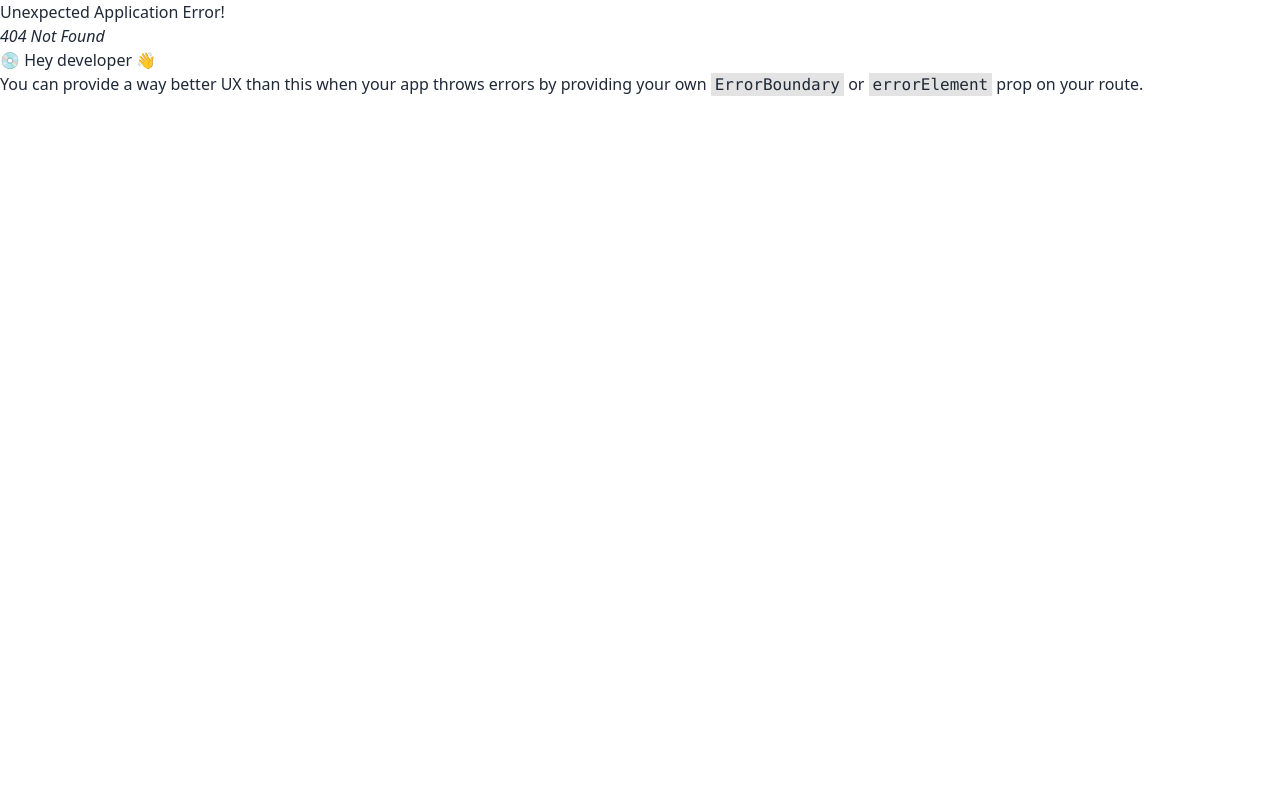
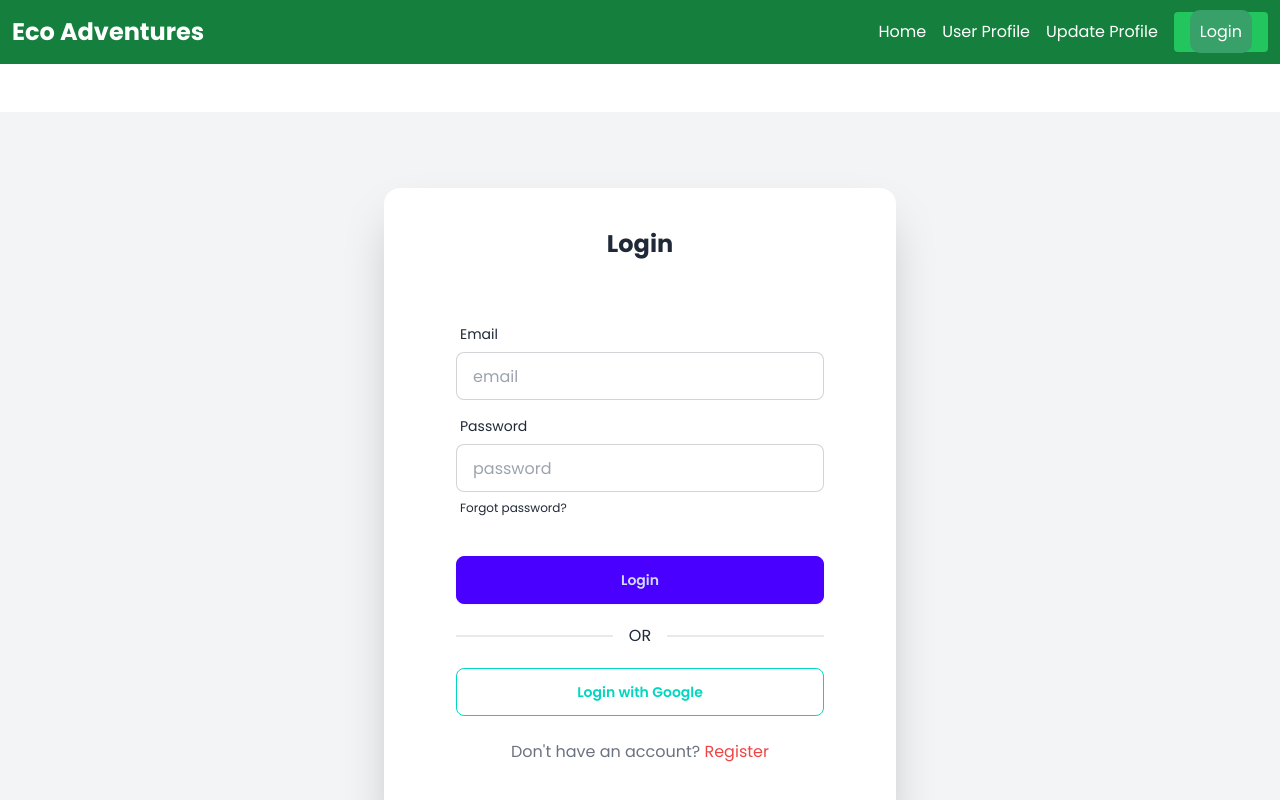
Before and after one commit to sumaya257/eco-adventure-experience, a React (Vite) app: page /login in a window 1280 px wide. Before the commit this address had no page. Shown: the top 800 px of the page. Built offline with nearby package versions, Linux system fonts and the light colour scheme.

Commit message:
login-and-registration-form-structural-build-up-with-route-set-done

```diff
--- a/eslint.config.js
+++ b/eslint.config.js
@@ -1,5 +1,5 @@
 import js from '@eslint/js'
-import globals from 'globals'
+import globals, { node } from 'globals'
 import react from 'eslint-plugin-react'
 import reactHooks from 'eslint-plugin-react-hooks'
 import reactRefresh from 'eslint-plugin-react-refresh'
@@ -10,6 +10,7 @@
     files: ['**/*.{js,jsx}'],
     languageOptions: {
       ecmaVersion: 2020,
+      node: true,
       globals: globals.browser,
       parserOptions: {
         ecmaVersion: 'latest',
--- a/package.json
+++ b/package.json
@@ -18,6 +18,7 @@
     "react": "^18.3.1",
     "react-dom": "^18.3.1",
     "react-router-dom": "^6.28.0",
+    "react-toastify": "^10.0.6",
     "sort-by": "^1.2.0",
     "swiper": "^11.1.15"
   },
--- a/src/Layout/MainLayout.jsx
+++ b/src/Layout/MainLayout.jsx
@@ -2,13 +2,15 @@
 import NavBar from '../components/NavBar'
 import Footer from '../components/Footer'
 import { Outlet } from 'react-router-dom';
+import DynamicTitle from '../components/DynamicTitle';
 
 const MainLayout = () => {
     return (
         <div className='container mx-auto'>
-            <div className='h-[72px] sticky top-0 z-50 backdrop-blur-3xl'>
+            <div className='h-[72px] sticky top-0 z-50 backdrop-blur-3xl mb-10'>
             <NavBar></NavBar>
             </div>
+            <DynamicTitle></DynamicTitle>
             <div className='min-h-[calc(100vh-369px)]'>
             <Outlet></Outlet>
             </div>
--- a/src/components/AdventureDetails.jsx
+++ b/src/components/AdventureDetails.jsx
@@ -71,7 +71,6 @@
               ))}
             </ul>
           </div>
-
           <p className="text-sm text-gray-500 mt-4">{adventure.description}</p>
         </div>
       </div>
--- /dev/null
+++ b/src/components/DynamicTitle.jsx
@@ -0,0 +1,35 @@
+import { useEffect } from 'react';
+import { useLocation } from 'react-router-dom';
+
+const DynamicTitle = () => {
+  const location = useLocation();
+
+  useEffect(() => {
+    console.log('Current Path:', location.pathname); // Debug log
+    const setTitle = () => {
+      switch (location.pathname) {
+        case '/':
+          return 'Eco Adventure - Home';
+        case '/login':
+          return 'Eco Adventure - Login';
+        case '/profile':
+          return 'Eco Adventure - My Profile';
+        case '/update-profile':
+          return 'Eco Adventure - Update Profile';
+        default:
+          if (location.pathname.startsWith('/adventure/')) {
+            return 'Eco Adventure - Adventure Details';
+          }
+          return 'Eco Adventure';
+      }
+    };
+
+    const newTitle = setTitle();
+    console.log('Setting Document Title:', newTitle); // Debug log
+    document.title = newTitle;
+  }, [location]);
+
+  return null;
+};
+
+export default DynamicTitle;
--- a/src/components/NavBar.jsx
+++ b/src/components/NavBar.jsx
@@ -1,4 +1,5 @@
 import React from 'react';
+import { Link, NavLink } from 'react-router-dom';
 
 const NavBar = () => {
     return (
@@ -8,11 +9,11 @@
 
 
                 <nav className="flex space-x-4 justify-center items-center">
-                    <a href="/" className="hover:text-green-300">Home</a>
+                    <NavLink to="/" className="hover:text-green-300">Home</NavLink>
                     <a href="/profile" className="hover:text-green-300">User Profile</a>
                     <a href="/update-profile" className="hover:text-green-300">Update Profile</a>
                     <button className="bg-green-500 px-4 py-2 rounded hover:bg-green-600">
-                        Login
+                    <NavLink to={'/login'}> Login</NavLink>
                     </button>
                 </nav>
             </div>
--- a/src/index.css
+++ b/src/index.css
@@ -1,3 +1,15 @@
+@import url('https://fonts.googleapis.com/css2?family=Poppins:ital,wght@0,100;0,200;0,300;0,400;0,500;0,600;0,700;0,800;0,900;1,100;1,200;1,300;1,400;1,500;1,600;1,700;1,800;1,900&display=swap');
+
 @tailwind base;
 @tailwind components;
 @tailwind utilities;
+
+body{
+    font-family: "Poppins";
+}
+
+a.active {
+    background-color: #38a169; /* Emerald Green */
+    padding: 10px;
+    border-radius: 10px;
+}
--- a/src/main.jsx
+++ b/src/main.jsx
@@ -3,9 +3,11 @@
 import './index.css'
 import { RouterProvider } from 'react-router-dom'
 import router from './Routes/Router'
+import { ToastContainer } from 'react-toastify'
 
 createRoot(document.getElementById('root')).render(
   <StrictMode>
+    <ToastContainer />
     <RouterProvider router={router}></RouterProvider>
   </StrictMode>,
 )
--- /dev/null
+++ b/src/pages/Login.jsx
@@ -0,0 +1,64 @@
+import React, { useState } from 'react';
+import { Link, useNavigate, useLocation } from 'react-router-dom';
+import { toast } from 'react-toastify';
+
+const Login = () => {
+
+    return (
+        <div className="min-h-screen flex justify-center items-center bg-gray-100">
+            <div className="card bg-white w-full max-w-lg shrink-0 shadow-2xl p-10">
+                <h2 className="text-2xl font-bold text-center mb-6">Login</h2>
+                <form className="card-body">
+                    {/* Email Field */}
+                    <div className="form-control">
+                        <label className="label">
+                            <span className="label-text">Email</span>
+                        </label>
+                        <input type="email" placeholder="email" className="input input-bordered" required />
+                    </div>
+
+                    {/* Password Field */}
+                    <div className="form-control">
+                        <label className="label">
+                            <span className="label-text">Password</span>
+                        </label>
+                        <input
+                            type="password"
+                            placeholder="password"
+                            className="input input-bordered"
+                        />
+                        <label className="label">
+                            <a href="#" className="label-text-alt link link-hover">Forgot password?</a>
+                        </label>
+                    </div>
+
+                    {/* Login Button */}
+                    <div className="form-control mt-6">
+                        <button type="submit" className="btn btn-primary">Login</button>
+                    </div>
+
+                    {/* Social Login */}
+                    <div className="divider my-4">OR</div>
+                    <div className="form-control">
+                        <button
+                            type="button"
+                            className="btn btn-outline btn-accent"
+                        >
+                            Login with Google
+                        </button>
+                    </div>
+
+                    {/* Register Link */}
+                    <p className="text-center text-gray-500 mt-4">
+                        Don't have an account?
+                        <span className="text-red-500">
+                            <Link to="/register"> Register</Link>
+                        </span>
+                    </p>
+                </form>
+            </div>
+        </div>
+    );
+};
+
+export default Login;
--- /dev/null
+++ b/src/pages/Register.jsx
@@ -0,0 +1,56 @@
+import React from 'react';
+import { Link } from 'react-router-dom';
+
+const Register = () => {
+    return (
+        <div className="min-h-screen flex justify-center items-center bg-gray-100">
+            <div className="card bg-white w-full max-w-lg shrink-0 shadow-2xl p-10">
+                <h2 className="text-2xl font-bold text-center mb-6">Register</h2>
+                <form className="card-body">
+                    <div className="form-control">
+                        <label className="label">
+                            <span className="label-text">Email</span>
+                        </label>
+                        <input type="email" placeholder="email" className="input input-bordered" required />
+                    </div>
+
+                    <div className="form-control">
+                        <label className="label">
+                            <span className="label-text">Name</span>
+                        </label>
+                        <input type="name" placeholder="name" className="input input-bordered" required />
+                    </div>
+
+                    <div className="form-control">
+                        <label className="label">
+                            <span className="label-text">Photo Url</span>
+                        </label>
+                        <input type="url" placeholder="photo url" className="input input-bordered" required />
+                    </div>
+
+                    <div className="form-control">
+                        <label className="label">
+                            <span className="label-text">Password</span>
+                        </label>
+                        <input type="password" placeholder="password" className="input input-bordered" required />
+                        <label className="label">
+                            <a href="#" className="label-text-alt link link-hover">Forgot password?</a>
+                        </label>
+                    </div>
+                    <div className="form-control mt-6">
+                        <button className="btn btn-primary">Register</button>
+                    </div>
+                    {/* Login Link */}
+                    <p className="text-center text-gray-500 mt-4">
+                        Already have an account?
+                        <span className="text-red-500">
+                            <Link to="/login"> Login</Link>
+                        </span>
+                    </p>
+                </form>
+            </div>
+        </div>
+    );
+};
+
+export default Register;
```
Also changed, not shown: src/Routes/Router.jsx (+17 -2 lines), 1 other file (tests, documents, lock files or other folders).
